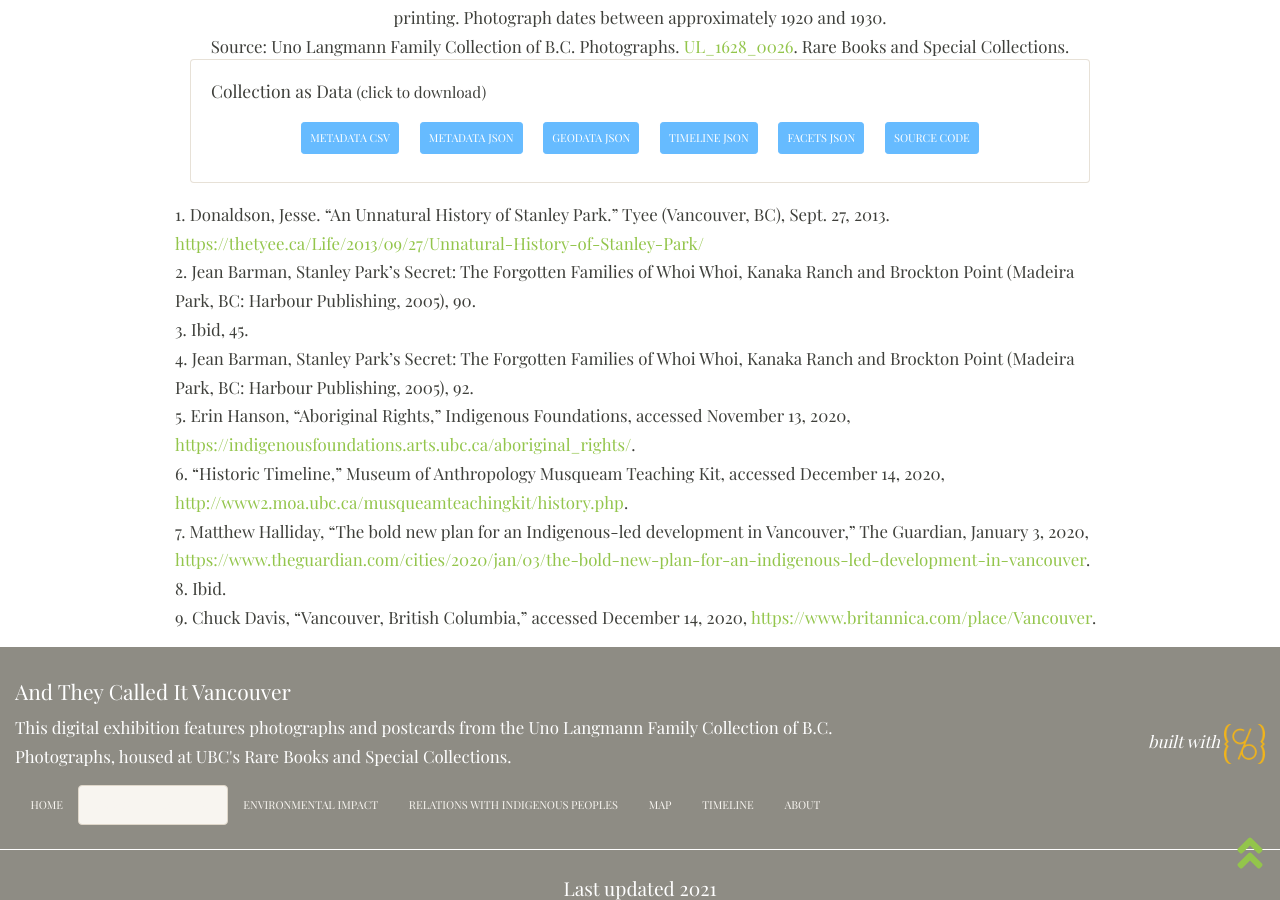
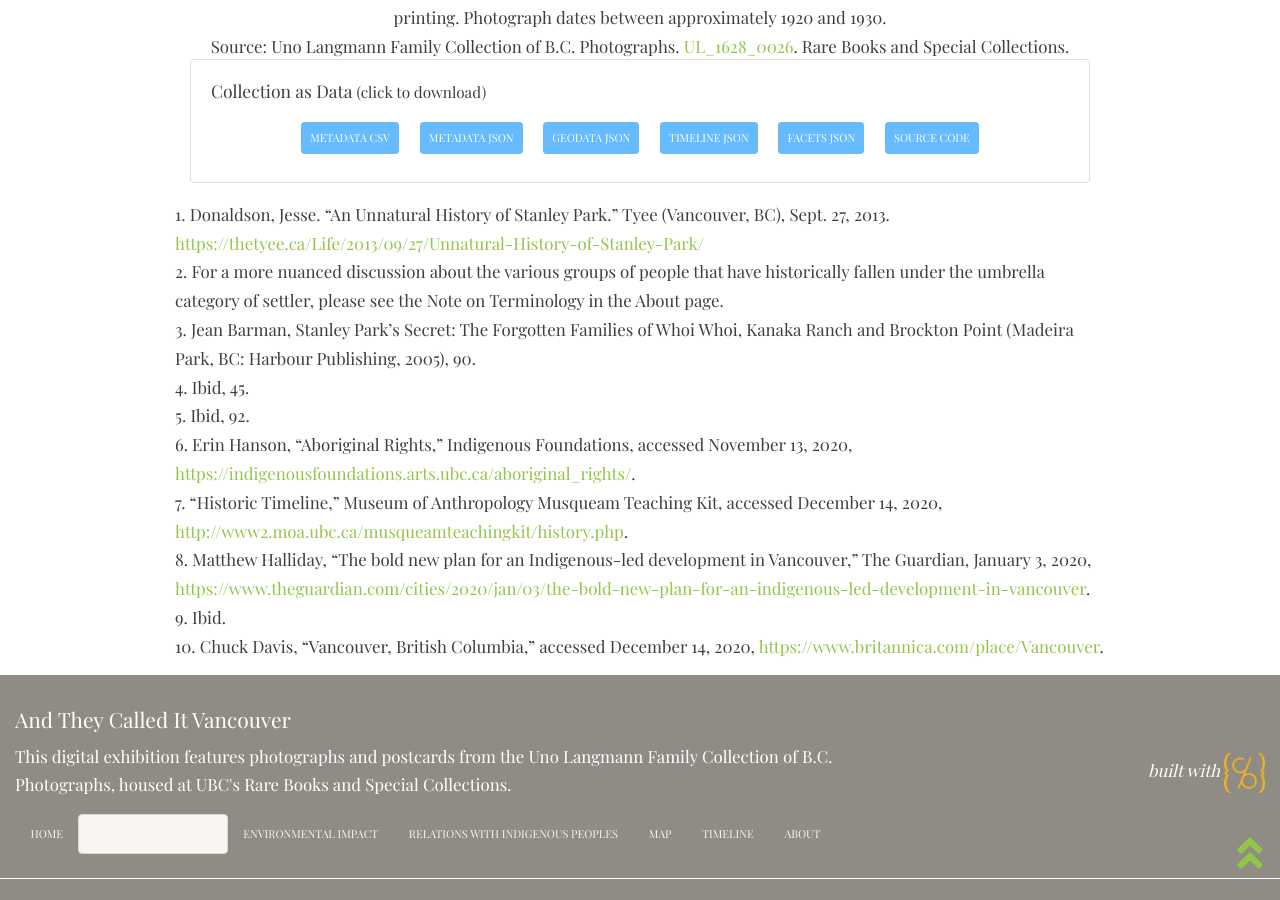
Before and after one commit to ashlynnprasad/langmann-2021, a Jekyll site: the page built from pages/urbandevelopment.md, in a window 1280 px wide and 900 px high, scrolled down 7843 px. Built offline with Jekyll 4.4.1, drawn with Linux system fonts in a browser that asks for light colours; nearby versions of some CDN libraries.

Commit message:
updated footnotes

```diff
--- a/pages/urbandevelopment.md
+++ b/pages/urbandevelopment.md
@@ -143,11 +143,12 @@ permalink: /urbandevelopment.html
   </div>
 
 <small> 1. Donaldson, Jesse. “An Unnatural History of Stanley Park.” Tyee (Vancouver, BC), Sept. 27, 2013. <a href="https://thetyee.ca/Life/2013/09/27/Unnatural-History-of-Stanley-Park/">https://thetyee.ca/Life/2013/09/27/Unnatural-History-of-Stanley-Park/</a><br>
-  2. Jean Barman, Stanley Park’s Secret: The Forgotten Families of Whoi Whoi, Kanaka Ranch and Brockton Point (Madeira Park, BC: Harbour Publishing, 2005), 90.<br>
-  3. Ibid, 45.<br>
-  4. Jean Barman, Stanley Park’s Secret: The Forgotten Families of Whoi Whoi, Kanaka Ranch and Brockton Point (Madeira Park, BC: Harbour Publishing, 2005), 92.<br>
-  5. Erin Hanson, “Aboriginal Rights,” Indigenous Foundations, accessed November 13, 2020, <a href="https://indigenousfoundations.arts.ubc.ca/aboriginal_rights/">https://indigenousfoundations.arts.ubc.ca/aboriginal_rights/</a>.<br>
-  6. “Historic Timeline,” Museum of Anthropology Musqueam Teaching Kit, accessed December 14, 2020, <a href="http://www2.moa.ubc.ca/musqueamteachingkit/history.php">http://www2.moa.ubc.ca/musqueamteachingkit/history.php</a>.<br>
-  7. Matthew Halliday, “The bold new plan for an Indigenous-led development in Vancouver,” The Guardian, January 3, 2020, <a href="https://www.theguardian.com/cities/2020/jan/03/the-bold-new-plan-for-an-indigenous-led-development-in-vancouver">https://www.theguardian.com/cities/2020/jan/03/the-bold-new-plan-for-an-indigenous-led-development-in-vancouver</a>.<br>
-  8. Ibid.<br>
-  9. Chuck Davis, “Vancouver, British Columbia,” accessed December 14, 2020, <a href="https://www.britannica.com/place/Vancouver">https://www.britannica.com/place/Vancouver</a>.<br></small>
+  2. For a more nuanced discussion about the various groups of people that have historically fallen under the umbrella category of settler, please see the Note on Terminology in the About page.<br>
+  3. Jean Barman, Stanley Park’s Secret: The Forgotten Families of Whoi Whoi, Kanaka Ranch and Brockton Point (Madeira Park, BC: Harbour Publishing, 2005), 90.<br>
+  4. Ibid, 45.<br>
+  5. Ibid, 92.<br>
+  6. Erin Hanson, “Aboriginal Rights,” Indigenous Foundations, accessed November 13, 2020, <a href="https://indigenousfoundations.arts.ubc.ca/aboriginal_rights/">https://indigenousfoundations.arts.ubc.ca/aboriginal_rights/</a>.<br>
+  7. “Historic Timeline,” Museum of Anthropology Musqueam Teaching Kit, accessed December 14, 2020, <a href="http://www2.moa.ubc.ca/musqueamteachingkit/history.php">http://www2.moa.ubc.ca/musqueamteachingkit/history.php</a>.<br>
+  8. Matthew Halliday, “The bold new plan for an Indigenous-led development in Vancouver,” The Guardian, January 3, 2020, <a href="https://www.theguardian.com/cities/2020/jan/03/the-bold-new-plan-for-an-indigenous-led-development-in-vancouver">https://www.theguardian.com/cities/2020/jan/03/the-bold-new-plan-for-an-indigenous-led-development-in-vancouver</a>.<br>
+  9. Ibid.<br>
+  10. Chuck Davis, “Vancouver, British Columbia,” accessed December 14, 2020, <a href="https://www.britannica.com/place/Vancouver">https://www.britannica.com/place/Vancouver</a>.<br></small>
```
